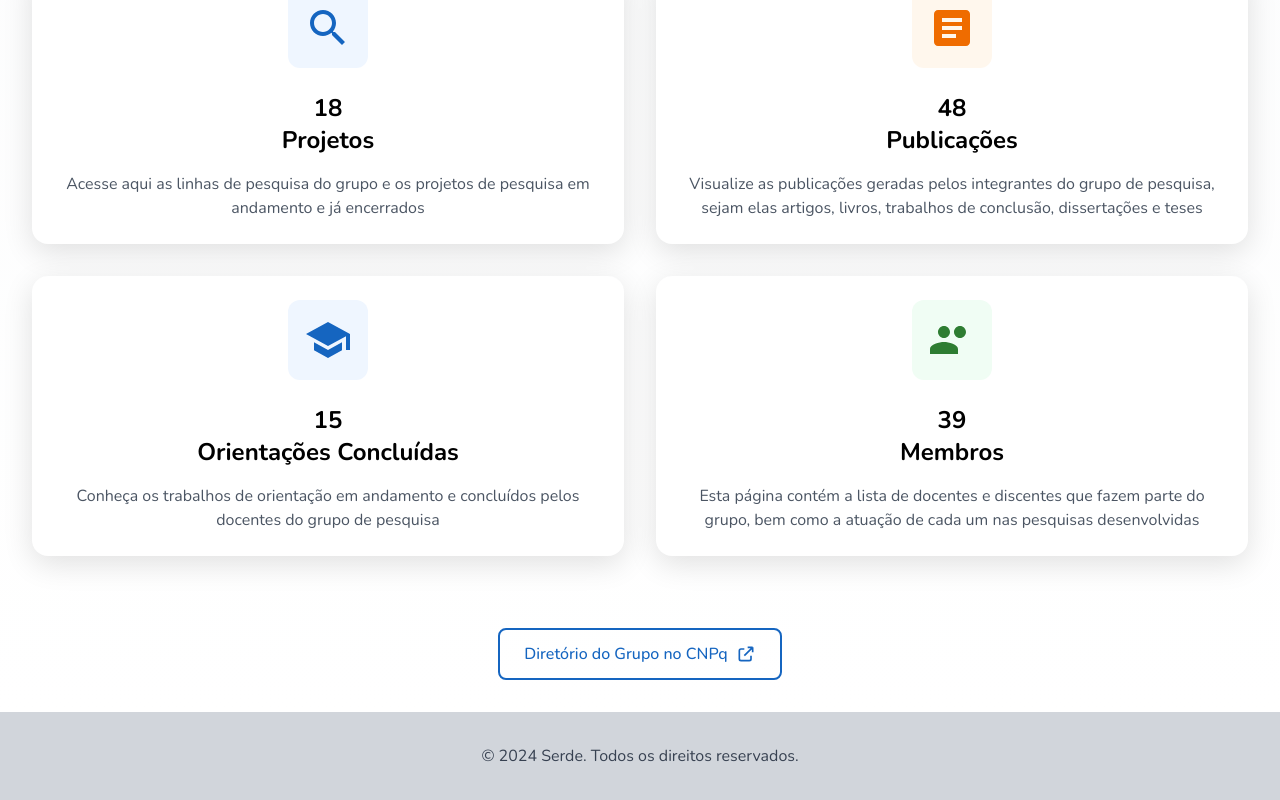
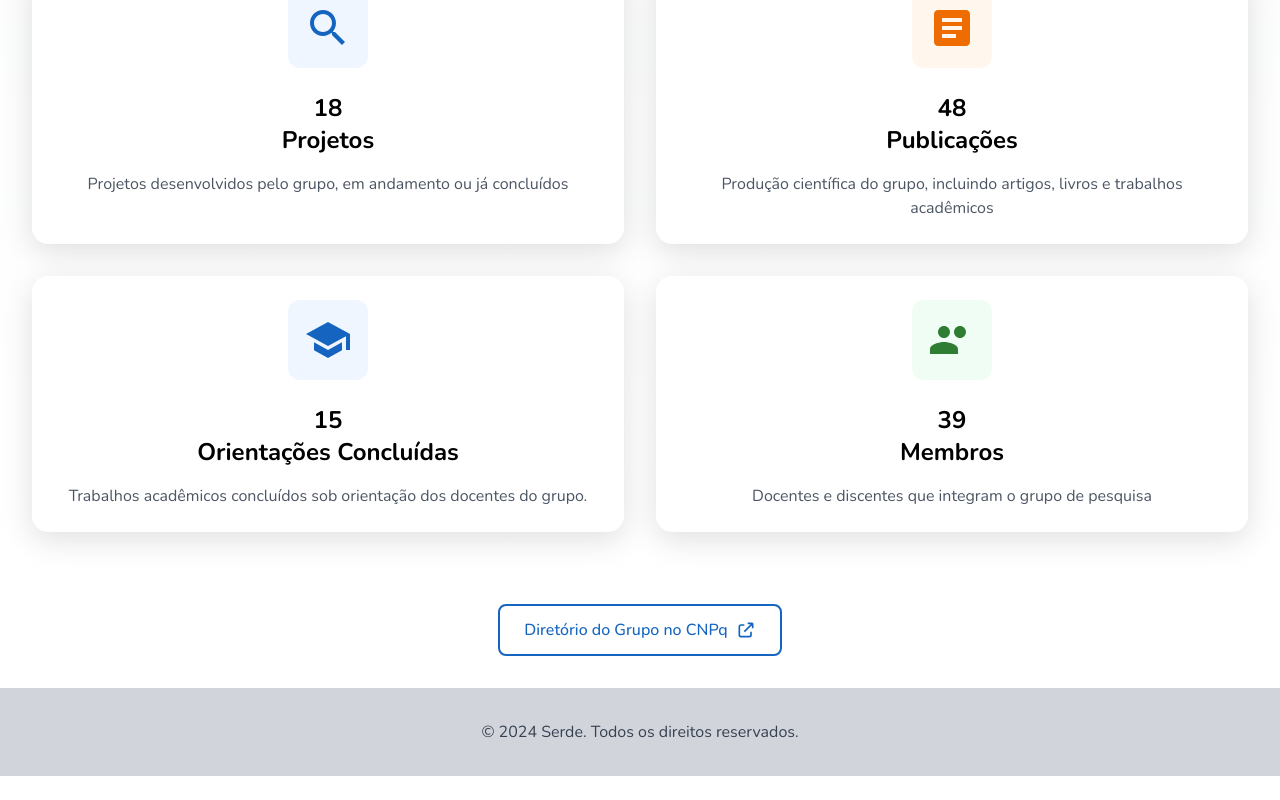
Before and after one commit to jcfurtado86/site-serde, a Next.js app: page / in a window 1280 px wide. Shown: the part 1756-2556 px from the top of the page. After the commit the page ends 2532 px from the top, so only its background shows below. Built offline with nearby package versions, Linux system fonts and the light colour scheme.

Commit message:
arrumandos os textos dos cards do about

```diff
--- a/src/app/components/About/About.tsx
+++ b/src/app/components/About/About.tsx
@@ -146,8 +146,7 @@ export default function About() {
             </h3>
             <h3 className="text-xl lg:text-2xl font-bold text-center mb-4 text-black">Projetos</h3>
             <p className="text-gray-600 text-center">
-              Acesse aqui as linhas de pesquisa do grupo e os projetos de pesquisa em andamento e já
-              encerrados
+              Projetos desenvolvidos pelo grupo, em andamento ou já concluídos
             </p>
           </Link>
 
@@ -173,8 +172,7 @@ export default function About() {
               Publicações
             </h3>
             <p className="text-gray-600 text-center">
-              Visualize as publicações geradas pelos integrantes do grupo de pesquisa, sejam elas
-              artigos, livros, trabalhos de conclusão, dissertações e teses
+             Produção científica do grupo, incluindo artigos, livros e trabalhos acadêmicos
             </p>
           </Link>
 
@@ -198,8 +196,7 @@ export default function About() {
               Orientações Concluídas
             </h3>
             <p className="text-gray-600 text-center">
-              Conheça os trabalhos de orientação em andamento e concluídos pelos docentes do grupo
-              de pesquisa
+             Trabalhos acadêmicos concluídos sob orientação dos docentes do grupo.
             </p>
           </Link>
           <Link
@@ -222,8 +219,7 @@ export default function About() {
             </h3>
             <h3 className="text-xl lg:text-2xl font-bold text-center mb-4 text-black">Membros</h3>
             <p className="text-gray-600 text-center">
-              Esta página contém a lista de docentes e discentes que fazem parte do grupo, bem como
-              a atuação de cada um nas pesquisas desenvolvidas
+             Docentes e discentes que integram o grupo de pesquisa
             </p>
           </Link>
         </div>
```
